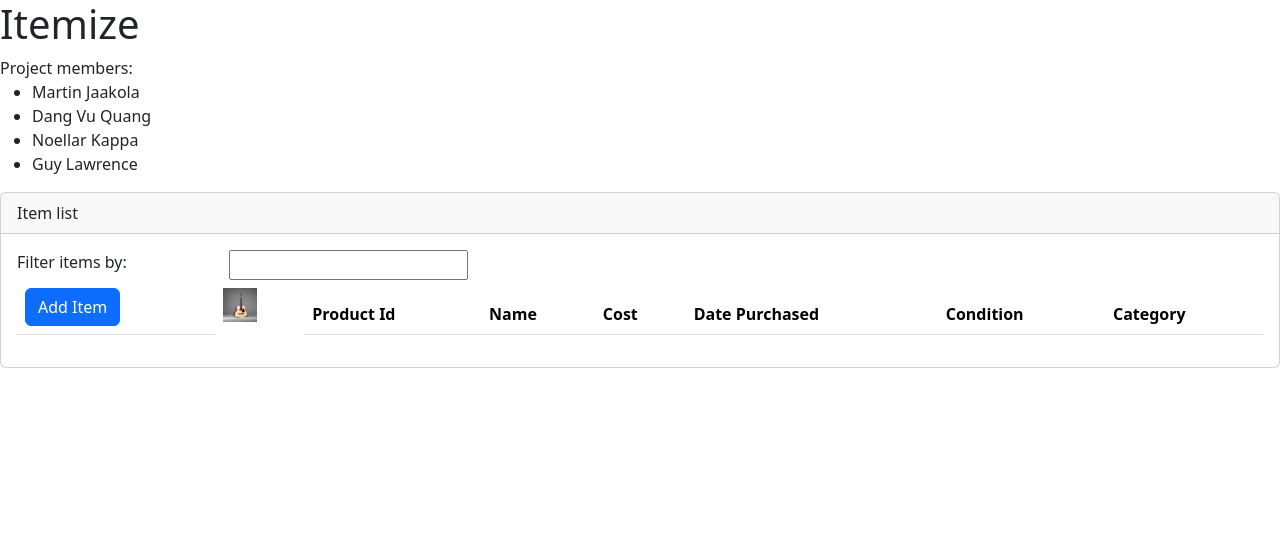
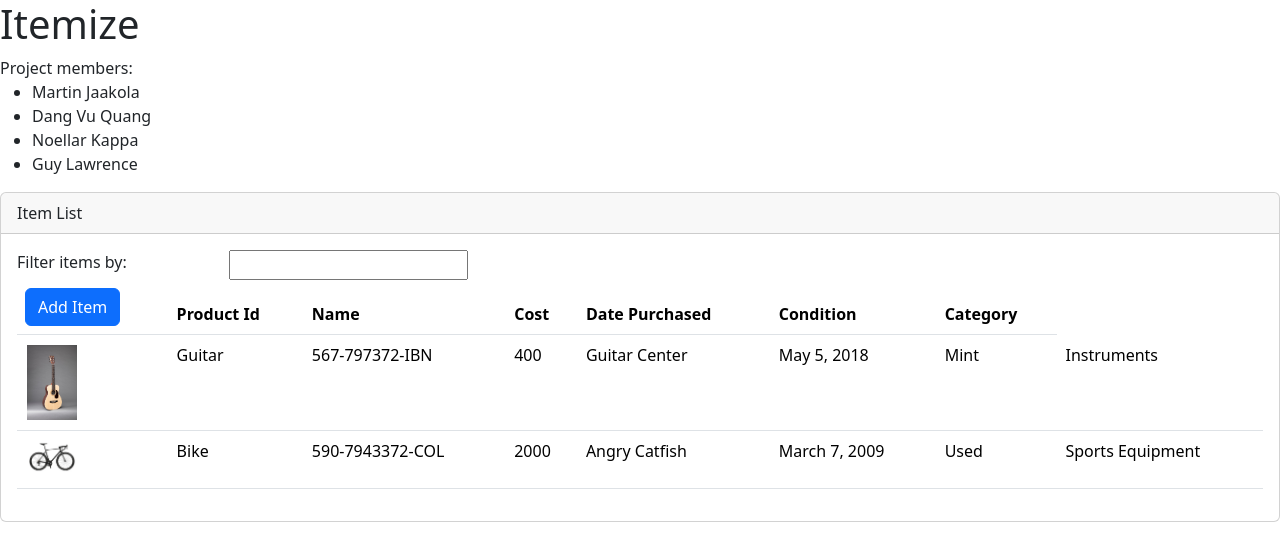
Before and after one commit to melo-velo/Group_Project, an Angular app: page / in a window 1280 px wide. Shown: the top 560 px of the page. Built offline with nearby package versions, Linux system fonts and the light colour scheme.

Commit message:
Added basic data layout
Correctly renders on the screen

```diff
--- a/src/app/items/item-list.component.html
+++ b/src/app/items/item-list.component.html
@@ -1,6 +1,6 @@
 <div class="card">
   <div class="card-header">
-      Item list
+      {{pageHeader}}
   </div>
   <div class="card-body">
     <div class="row">
@@ -10,7 +10,7 @@
       </div>
     </div>
     <div class="table-responsive">
-      <table class="table">
+      <table class="table" *ngIf="highValueItems.length">
         <thead>
           <tr>
             <th>
@@ -18,7 +18,6 @@
                 Add Item
               </button>
             </th>
-            <img src="\assets\images\Martin.jpg" width="50" height="50">
             <th>Product Id</th>
             <th>Name</th>
             <th>Cost</th>
@@ -28,7 +27,21 @@
           </tr>
         </thead>
         <tbody>
-
+          <tr *ngFor="let item of highValueItems">
+            <td>
+              <img [src]="item.imageUrl"
+                    [title]="item.productName"
+                    [style.width.px]="imgWidth"
+                    [style.margin.px]="imgMargin">
+            </td>
+            <td>{{item.productName}}</td>
+            <td>{{item.productId}}</td>
+            <td>{{item.purchasePrice}}</td>
+            <td>{{item.purchaseLocation}}</td>
+            <td>{{item.datePurchased}}</td>
+            <td>{{item.condition}}</td>
+            <td>{{item.category}}</td>
+          </tr>
         </tbody>
       </table>
     </div>
--- a/src/app/items/item-list.component.ts
+++ b/src/app/items/item-list.component.ts
@@ -5,5 +5,30 @@ import { Component } from "@angular/core";
   templateUrl: './item-list.component.html'
 })
 export class ItemListComponent {
+  pageHeader: string = 'Item List';
+  imgWidth = 50;
+  imgMargin = 2;
 
+  highValueItems: any[] = [
+    {
+      "imageUrl": "assets/images/Martin.jpg",
+      "productName": "Guitar",
+      "productId": "567-797372-IBN",
+      "purchasePrice": 400,
+      "purchaseLocation": "Guitar Center",
+      "datePurchased": "May 5, 2018",
+      "condition": "Mint",
+      "category": "Instruments"
+    },
+    {
+      "imageUrl": "assets/images/bike.png",
+      "productName": "Bike",
+      "productId": "590-7943372-COL",
+      "purchasePrice": 2000,
+      "purchaseLocation": "Angry Catfish",
+      "datePurchased": "March 7, 2009",
+      "condition": "Used",
+      "category": "Sports Equipment"
+    }
+  ];
 }
```
Also changed, not shown: src/assets/images/bike.png (added).
